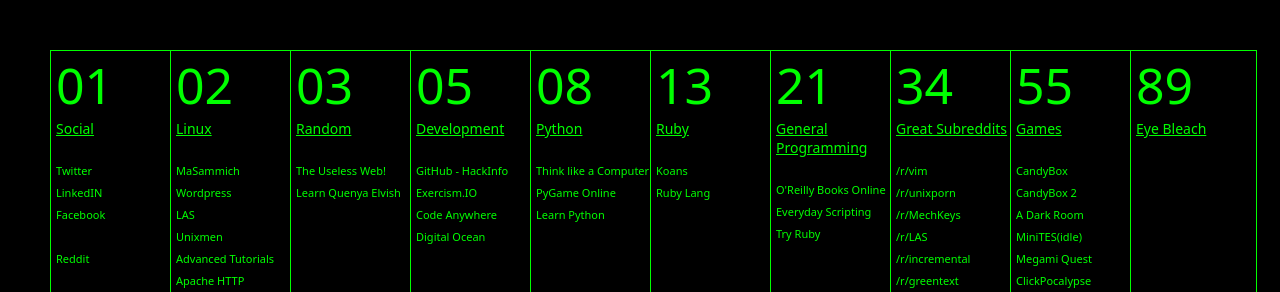
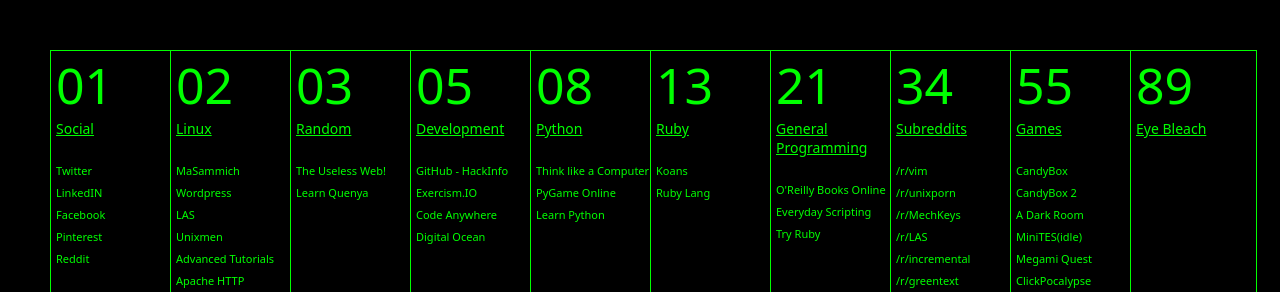
Before and after one commit to challsted/Homepage, a plain HTML site: page index.html in a window 1280 px wide. Shown: the top 292 px of the page. Drawn offline with Linux system fonts and the light colour scheme.

Commit message:
small fix to formatting

```diff
--- a/index.html
+++ b/index.html
@@ -33,7 +33,7 @@
 			<a href="https://twitter.com/">Twitter</a><br />
 			<a href="https://www.linkedin.com/">LinkedIN</a><br />
 			<a href="https://www.facebook.com/">Facebook</a><br />
-			<a href="https://www.pinterest.com/"></a><br />
+			<a href="https://www.pinterest.com/">Pinterest</a><br />
 			<a href="https://www.pay.reddit.com/">Reddit</a><br />
 			<a href=""></a><br />
 			<a href=""></a><br />
@@ -64,7 +64,7 @@
 			<div class="number">03</div>
 			<div class="title">Random</div>
 			<a href="http://www.theuselessweb.com/">The Useless Web!</a><br />
-			<a href="http://folk.uib.no/hnohf/qcourse.htm">Learn Quenya Elvish</a><br />
+			<a href="http://folk.uib.no/hnohf/qcourse.htm">Learn Quenya</a><br />
 			<a href=""></a><br />
 			<a href=""></a><br />
 			<a href=""></a><br />
@@ -124,7 +124,7 @@
 	<div id="eight">
 		<div class="menu">
 			<div class="number">34</div>
-			<div class="title">Great Subreddits</div>
+			<div class="title">Subreddits</div>
 			<a href="http://www.reddit.com/r/vim/">/r/vim</a><br />
 			<a href="http://www.reddit.com/r/unixporn/">/r/unixporn</a><br />
 			<a href="http://www.reddit.com/r/MechanicalKeyboards/">/r/MechKeys</a><br />
```
